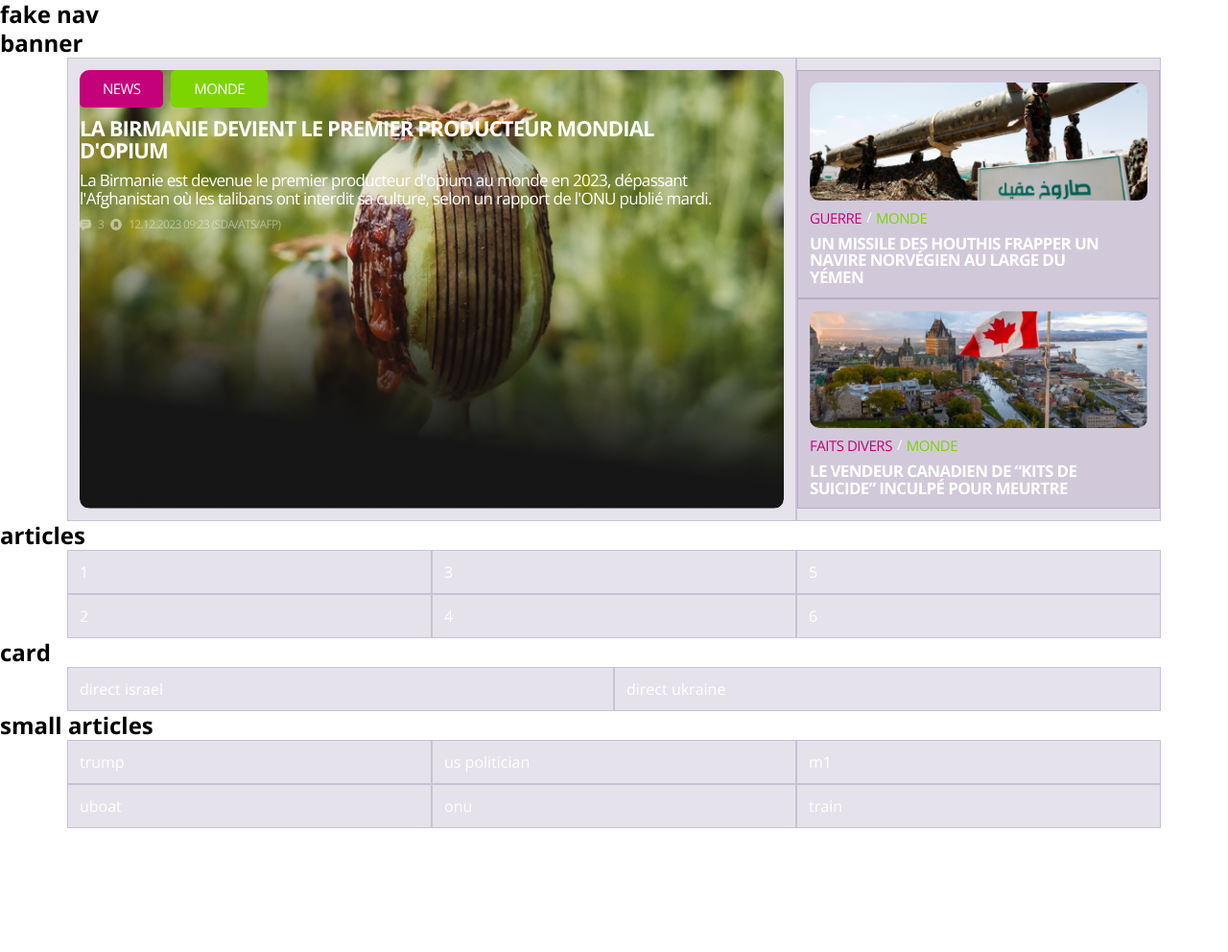
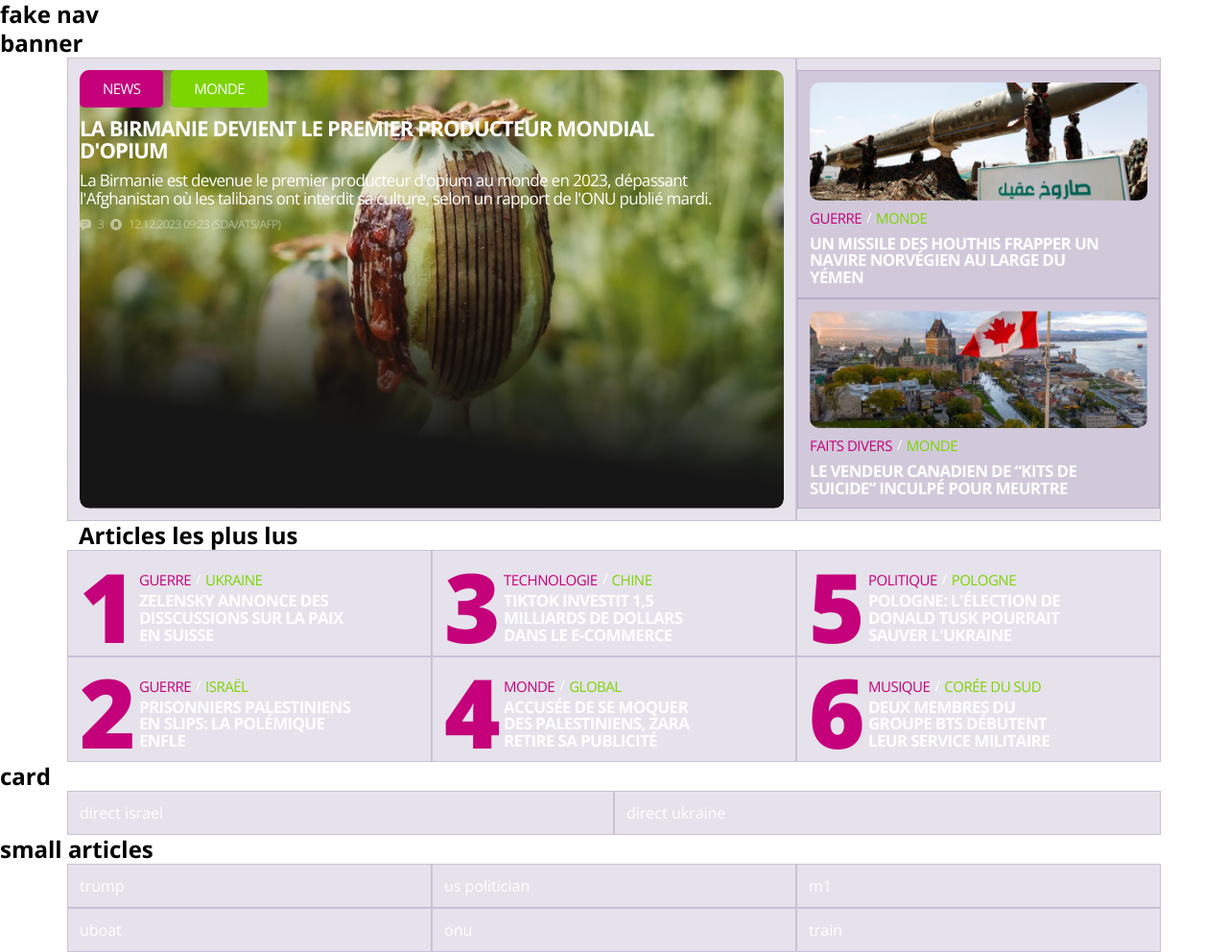
Before and after one commit to thomasrouiller/watson, a website built with Parcel: page src/index.html in a window 1280 px wide. Shown: the whole page at 96% size. Before the commit the page ends 863 px from the top, so only its background shows below. Built offline with nearby package versions, Linux system fonts and the light colour scheme.

Commit message:
most read section done

```diff
--- a/src/index.html
+++ b/src/index.html
@@ -105,15 +105,91 @@
           </div>
         </div>
       </div>
-      <h2>articles</h2>
+      <div class="container"><h2>Articles les plus lus</h2></div>
+
       <div class="container">
         <div class="row">
-          <div class="col-12 col-md-6 col-lg-4">1</div>
-          <div class="col-12 col-md-6 order-md-2 col-lg-4 order-lg-3">2</div>
-          <div class="col-12 col-md-6 order-md-4 col-lg-4 order-lg-1">3</div>
-          <div class="col-12 col-md-6 order-md-1 col-lg-4 order-lg-4">4</div>
-          <div class="col-12 col-md-6 order-md-3 col-lg-4 order-lg-2">5</div>
-          <div class="col-12 col-md-6 order-md-5 col-lg-4 order-lg-5">6</div>
+          <div class="col-12 col-md-6 col-lg-4">
+            <div class="most-read-news">
+              <div class="most-read-number">1</div>
+              <div class="most-read-info-container">
+                <div class="secondary-news-tags">
+                  <span class="secondary-tag-1">guerre</span> /
+                  <span class="secondary-tag-2">ukraine</span>
+                </div>
+                <h3>zelensky annonce des disscussions sur la paix en suisse</h3>
+              </div>
+            </div>
+          </div>
+          <div class="col-12 col-md-6 order-md-2 col-lg-4 order-lg-3">
+            <div class="most-read-news">
+              <div class="most-read-number">2</div>
+              <div class="most-read-info-container">
+                <div class="secondary-news-tags">
+                  <span class="secondary-tag-1">guerre</span> /
+                  <span class="secondary-tag-2">israël</span>
+                </div>
+                <h3>prisonniers palestiniens en slips: la polémique enfle</h3>
+              </div>
+            </div>
+          </div>
+          <div class="col-12 col-md-6 order-md-4 col-lg-4 order-lg-1">
+            <div class="most-read-news">
+              <div class="most-read-number">3</div>
+              <div class="most-read-info-container">
+                <div class="secondary-news-tags">
+                  <span class="secondary-tag-1">technologie</span> /
+                  <span class="secondary-tag-2">chine</span>
+                </div>
+                <h3>
+                  tiktok investit 1,5 milliards de dollars dans le e-commerce
+                </h3>
+              </div>
+            </div>
+          </div>
+          <div class="col-12 col-md-6 order-md-1 col-lg-4 order-lg-4">
+            <div class="most-read-news">
+              <div class="most-read-number">4</div>
+              <div class="most-read-info-container">
+                <div class="secondary-news-tags">
+                  <span class="secondary-tag-1">monde</span> /
+                  <span class="secondary-tag-2">global</span>
+                </div>
+                <h3>
+                  Accusée de se moquer des Palestiniens, Zara retire sa
+                  publicité
+                </h3>
+              </div>
+            </div>
+          </div>
+          <div class="col-12 col-md-6 order-md-3 col-lg-4 order-lg-2">
+            <div class="most-read-news">
+              <div class="most-read-number">5</div>
+              <div class="most-read-info-container">
+                <div class="secondary-news-tags">
+                  <span class="secondary-tag-1">politique</span> /
+                  <span class="secondary-tag-2">pologne</span>
+                </div>
+                <h3>
+                  Pologne: l'élection de Donald Tusk pourrait sauver l'Ukraine
+                </h3>
+              </div>
+            </div>
+          </div>
+          <div class="col-12 col-md-6 order-md-5 col-lg-4 order-lg-5">
+            <div class="most-read-news">
+              <div class="most-read-number">6</div>
+              <div class="most-read-info-container">
+                <div class="secondary-news-tags">
+                  <span class="secondary-tag-1">musique</span> /
+                  <span class="secondary-tag-2">corée du sud</span>
+                </div>
+                <h3>
+                  Deux membres du groupe BTS débutent leur service militaire
+                </h3>
+              </div>
+            </div>
+          </div>
         </div>
       </div>
       <h2>card</h2>
--- a/src/scss/main.scss
+++ b/src/scss/main.scss
@@ -3,4 +3,5 @@
 @import "layout";
 @import "modules/main-news";
 @import "modules/secondary-news";
+@import "modules/most-read-news";
 @import "modules/tag";
--- /dev/null
+++ b/src/scss/modules/_most-read-news.scss
@@ -0,0 +1,39 @@
+.most-read-news {
+  display: flex;
+  align-items: flex-end;
+}
+
+.most-read-news h3 {
+  margin-top: -5px;
+}
+
+@media (min-width: 992px) {
+  .most-read-news h3 {
+    margin-right: 70px;
+  }
+}
+
+@media (max-width: 768px) {
+  .most-read-news h3 {
+    margin-right: 170px;
+  }
+}
+
+@media (max-width: 576px) {
+  .most-read-news h3 {
+    margin-right: 50px;
+  }
+}
+
+.most-read-number {
+  margin-top: 4px;
+  margin-right: 10px;
+  color: #c4007a;
+  font-family: Open Sans;
+  font-size: 100px;
+  font-style: normal;
+  font-weight: 800;
+  line-height: 80%;
+  letter-spacing: -6.65px;
+  text-transform: uppercase;
+}
```
Also changed, not shown: src/scss/modules/_main-news.scss (+0 -7 lines).
